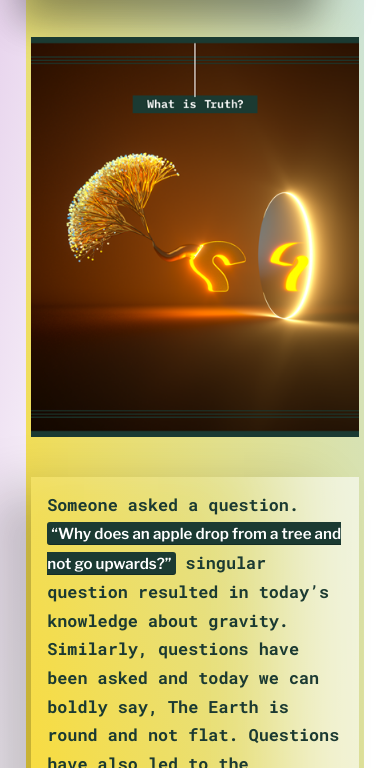
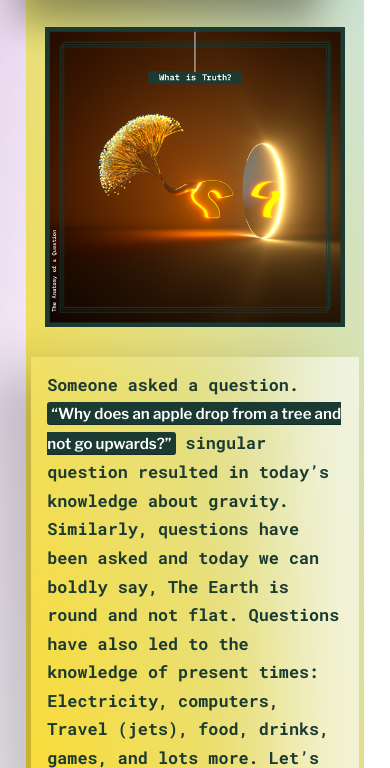
Before and after one commit to Code-Institute-Submissions/everyday-why, a plain HTML site: page questions-anecdotes.html in a window 390 px wide. Both pictures are taken after a click on the tab "The Anatomy of a Question". Shown: the part 401-1169 px from the top of the page. Drawn offline with nearby package versions, Linux system fonts and the light colour scheme.

Commit message:
improved image responsiveness for articles

```diff
--- a/css/style.css
+++ b/css/style.css
@@ -1585,10 +1585,10 @@ select:-webkit-autofill:focus {
 .hope-image,
 .trust-issues-image,
 .light-image {
-  background-size: 400px 400px;
-  min-height: 400px;
-  height: 400px;
-  margin: 40px 0px;
+  background-size: 300px 300px;
+  min-height: 300px;
+  height: 300px;
+  margin: 30px 0px;
 }
 
 }
```
